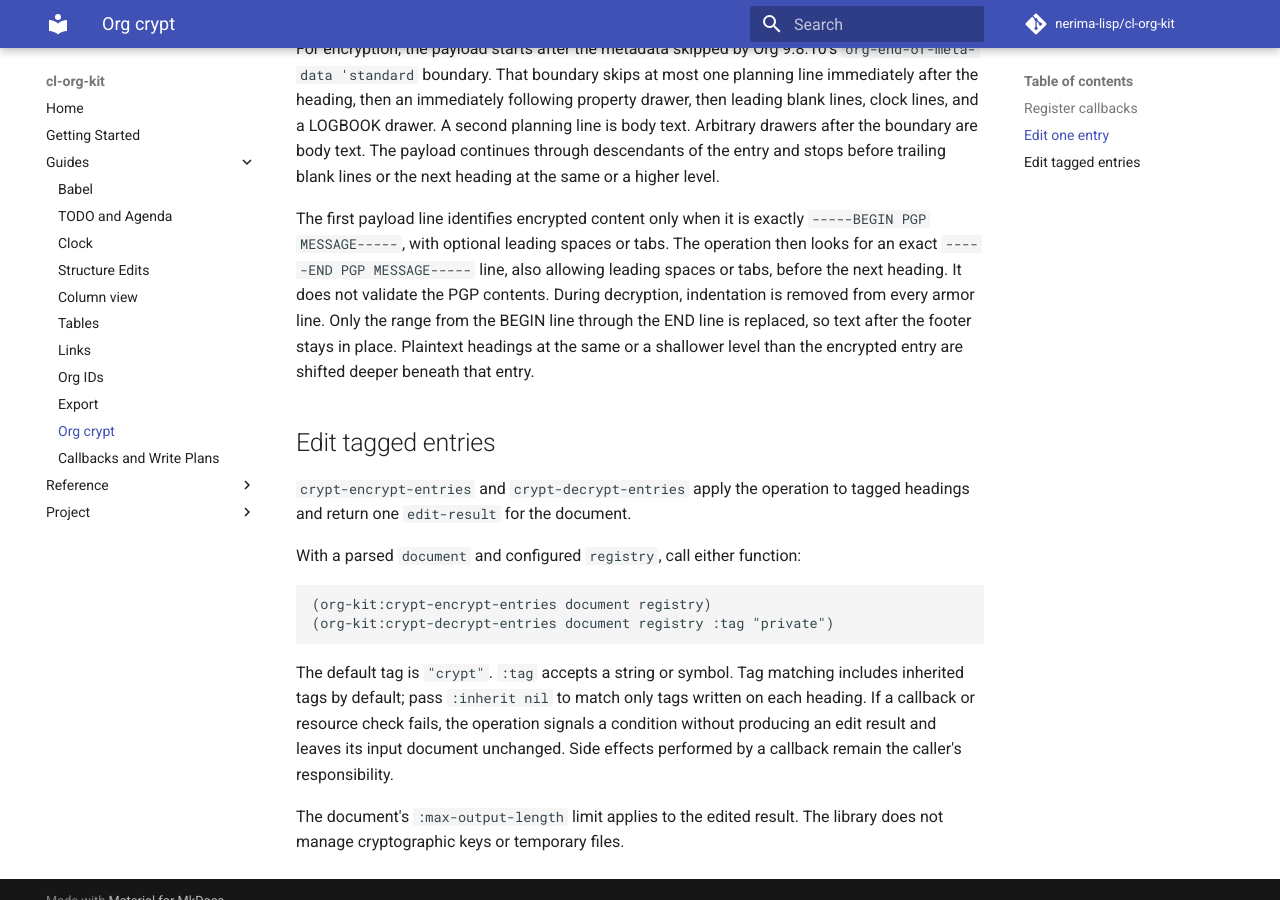
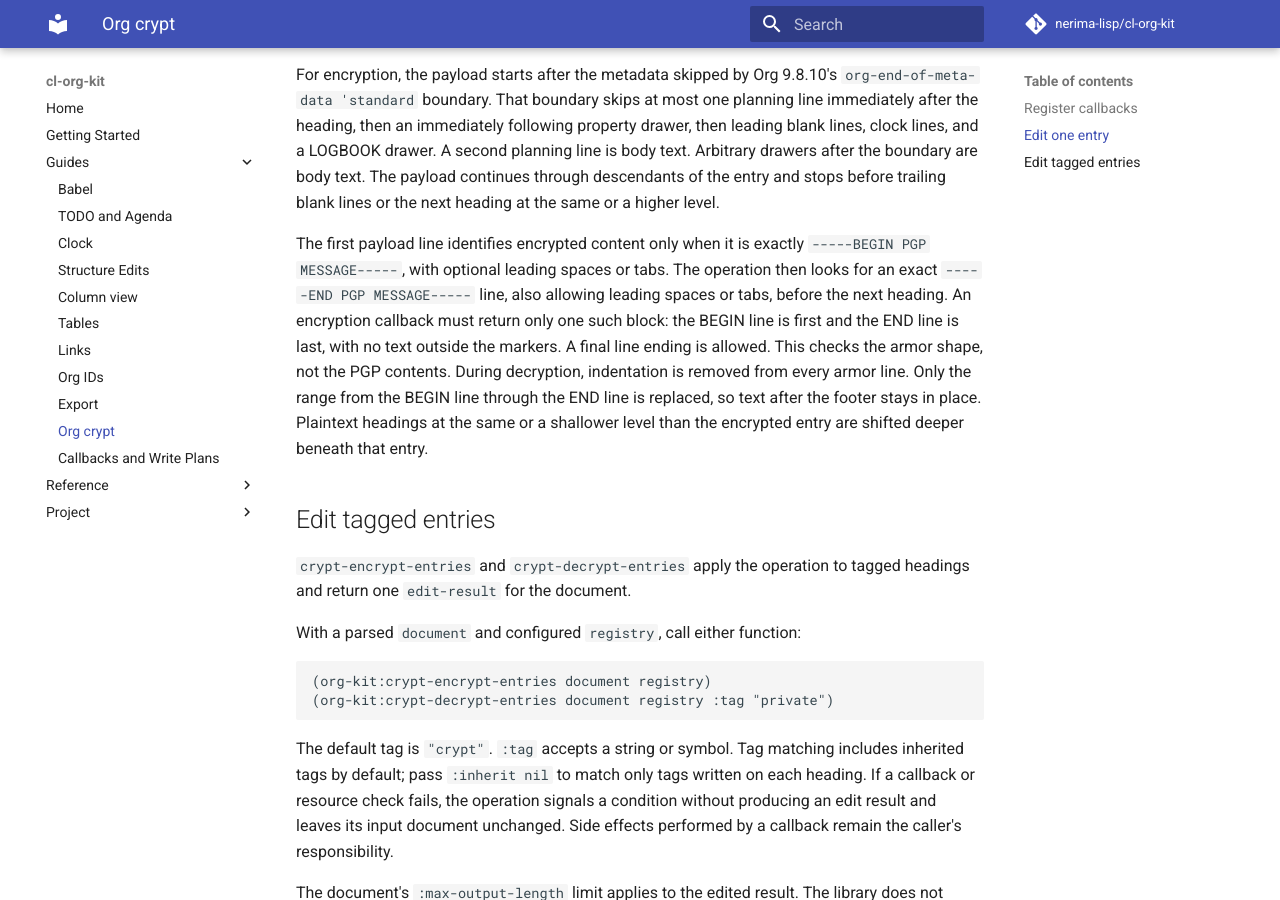
Before and after one commit to nerima-lisp/cl-org-kit, an MkDocs documentation site: the page built from docs/src/guides/crypt.md, in a window 1280 px wide and 900 px high, scrolled down 1663 px. Built offline with MkDocs 1.6.1 and Material for MkDocs 9.7.7, drawn with Linux system fonts in a browser that asks for light colours; comment, search, counter and statistics services are not loaded; some of the changed text lies outside the part shown.

Commit message:
fix(crypt): require complete encryption armor

````diff
--- a/docs/src/guides/crypt.md
+++ b/docs/src/guides/crypt.md
@@ -11,7 +11,7 @@ Once `cl-org-kit` is available through your ASDF source registry, load it before
 
 ## Register callbacks
 
-Create a callback registry and register one function for encryption and one for decryption. Each function receives one string and returns a string. The encryption callback returns a PGP MESSAGE armor block; the decryption callback returns plaintext.
+Create a callback registry and register one function for encryption and one for decryption. Each function receives one string and returns a string. The encryption callback returns one complete PGP MESSAGE armor block; the decryption callback returns plaintext.
 
 ```lisp
 (let ((registry (org-kit:make-callback-registry)))
@@ -25,7 +25,7 @@ Create a callback registry and register one function for encryption and one for
      (my-decrypt-function armor))))
 ```
 
-The callback name is always `"org-crypt"`. Callers own the registry and the cryptographic implementation. A missing callback signals `org-crypt-error` with reason `:missing-callback`. A callback condition signals the same condition with reason `:callback-failed`. Callback conditions are not retained: `org-crypt-error-cause` returns `nil` so it cannot expose callback data such as plaintext.
+The callback name is always `"org-crypt"`. Callers own the registry and the cryptographic implementation. A missing callback signals `org-crypt-error` with reason `:missing-callback`. A callback condition signals the same condition with reason `:callback-failed`. A non-string result or malformed encryption armor uses reason `:invalid-callback-result`. Callback conditions are not retained: `org-crypt-error-cause` returns `nil` so it cannot expose callback data such as plaintext.
 
 In the example, `my-encrypt-function` and `my-decrypt-function` stand for functions supplied by the application, usually backed by its chosen cryptography library.
 
@@ -61,7 +61,7 @@ The operations leave the input document unchanged. If encryption finds an existi
 
 For encryption, the payload starts after the metadata skipped by Org 9.8.10's `org-end-of-meta-data 'standard` boundary. That boundary skips at most one planning line immediately after the heading, then an immediately following property drawer, then leading blank lines, clock lines, and a LOGBOOK drawer. A second planning line is body text. Arbitrary drawers after the boundary are body text. The payload continues through descendants of the entry and stops before trailing blank lines or the next heading at the same or a higher level.
 
-The first payload line identifies encrypted content only when it is exactly `-----BEGIN PGP MESSAGE-----`, with optional leading spaces or tabs. The operation then looks for an exact `-----END PGP MESSAGE-----` line, also allowing leading spaces or tabs, before the next heading. It does not validate the PGP contents. During decryption, indentation is removed from every armor line. Only the range from the BEGIN line through the END line is replaced, so text after the footer stays in place. Plaintext headings at the same or a shallower level than the encrypted entry are shifted deeper beneath that entry.
+The first payload line identifies encrypted content only when it is exactly `-----BEGIN PGP MESSAGE-----`, with optional leading spaces or tabs. The operation then looks for an exact `-----END PGP MESSAGE-----` line, also allowing leading spaces or tabs, before the next heading. An encryption callback must return only one such block: the BEGIN line is first and the END line is last, with no text outside the markers. A final line ending is allowed. This checks the armor shape, not the PGP contents. During decryption, indentation is removed from every armor line. Only the range from the BEGIN line through the END line is replaced, so text after the footer stays in place. Plaintext headings at the same or a shallower level than the encrypted entry are shifted deeper beneath that entry.
 
 ## Edit tagged entries
 
````
Also changed, not shown: 2 other files.
